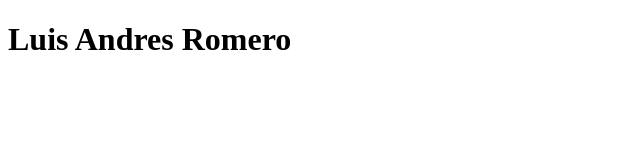
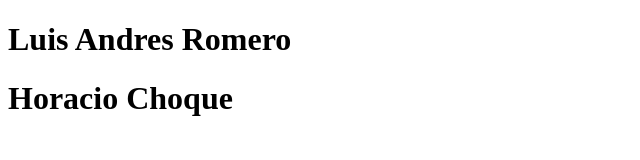
Before and after one commit to romerolae/room2, a plain HTML site: page index.html in a window 1280 px wide. Shown: the whole page, without its empty margins (0-640 px from the left). Drawn offline with Linux system fonts and the light colour scheme.

Commit message:
Se agrego Horacio Choque

```diff
--- a/index.html
+++ b/index.html
@@ -8,5 +8,6 @@
 	</head>
 	<body>
 		<h1>Luis Andres Romero</h1>
+		<h1>Horacio Choque</h1>
 	</body>
 </html>
```
